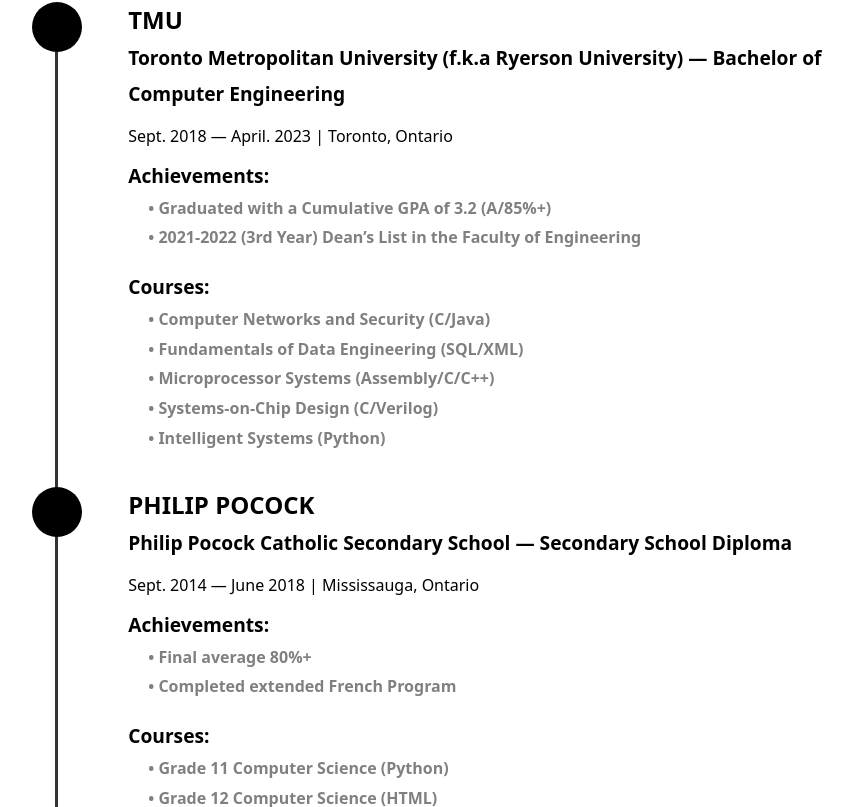
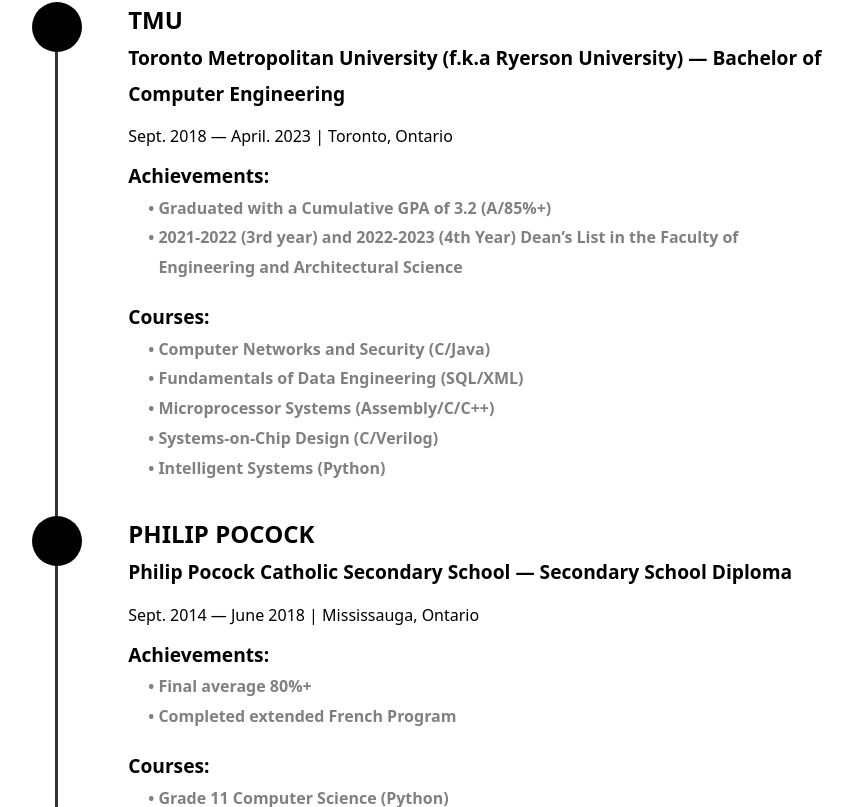
Before and after one commit to kburza/my-portfolio, a Next.js app: page / in a window 1280 px wide. Shown: the part 2244-3051 px from the top of the page, without its empty margins (194-1047 px from the left). Built offline with nearby package versions, Linux system fonts and the light colour scheme.

Commit message:
Resume Update (Dean's List)
- added 2022/2023 dean's list to education
- updated resume link to aws s3 hosting

```diff
--- a/components/EducationSection.tsx
+++ b/components/EducationSection.tsx
@@ -29,7 +29,7 @@ const steps = [
         title: "Achievements:",
         subtitles: [
           "Graduated with a Cumulative GPA of 3.2 (A/85%+)",
-          "2021-2022 (3rd Year) Dean’s List in the Faculty of Engineering",
+          "2021-2022 (3rd year) and 2022-2023 (4th Year) Dean’s List in the Faculty of Engineering and Architectural Science",
         ],
       },
       {
--- a/components/HeroSection.tsx
+++ b/components/HeroSection.tsx
@@ -11,7 +11,7 @@ import { TiArrowSortedDown } from 'react-icons/ti';
 
 const HeroSection = () => {
   const resumeUrl =
-    "https://drive.google.com/file/d/1WotbWRV9yJTPKQgLxe6HWAw32Ns5Hwxt/view?usp=share_link";
+    "https://demo-bucket-kap.s3.amazonaws.com/Kacper_Burza_Resume_2023.pdf";
 
   return (
     <section id="home">
```
